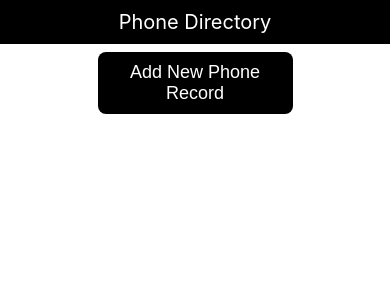
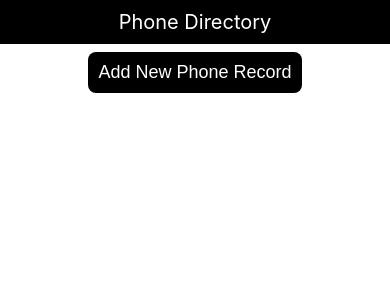
Before and after one commit to akshatbhargava123/phone-directory, a React (Create React App) app: page / in a window 390 px wide. Shown: the top 300 px of the page. Built offline with nearby package versions, Linux system fonts and the light colour scheme.

Commit message:
made body mobile responsive

```diff
--- a/src/App.js
+++ b/src/App.js
@@ -8,6 +8,9 @@ const Body = styled.div`
   margin: 8px auto;
   width: 50%;
   text-align: center;
+  @media (max-width: 640px) {
+    width: 100%;
+  }
 `;
 
 class App extends Component {
```
